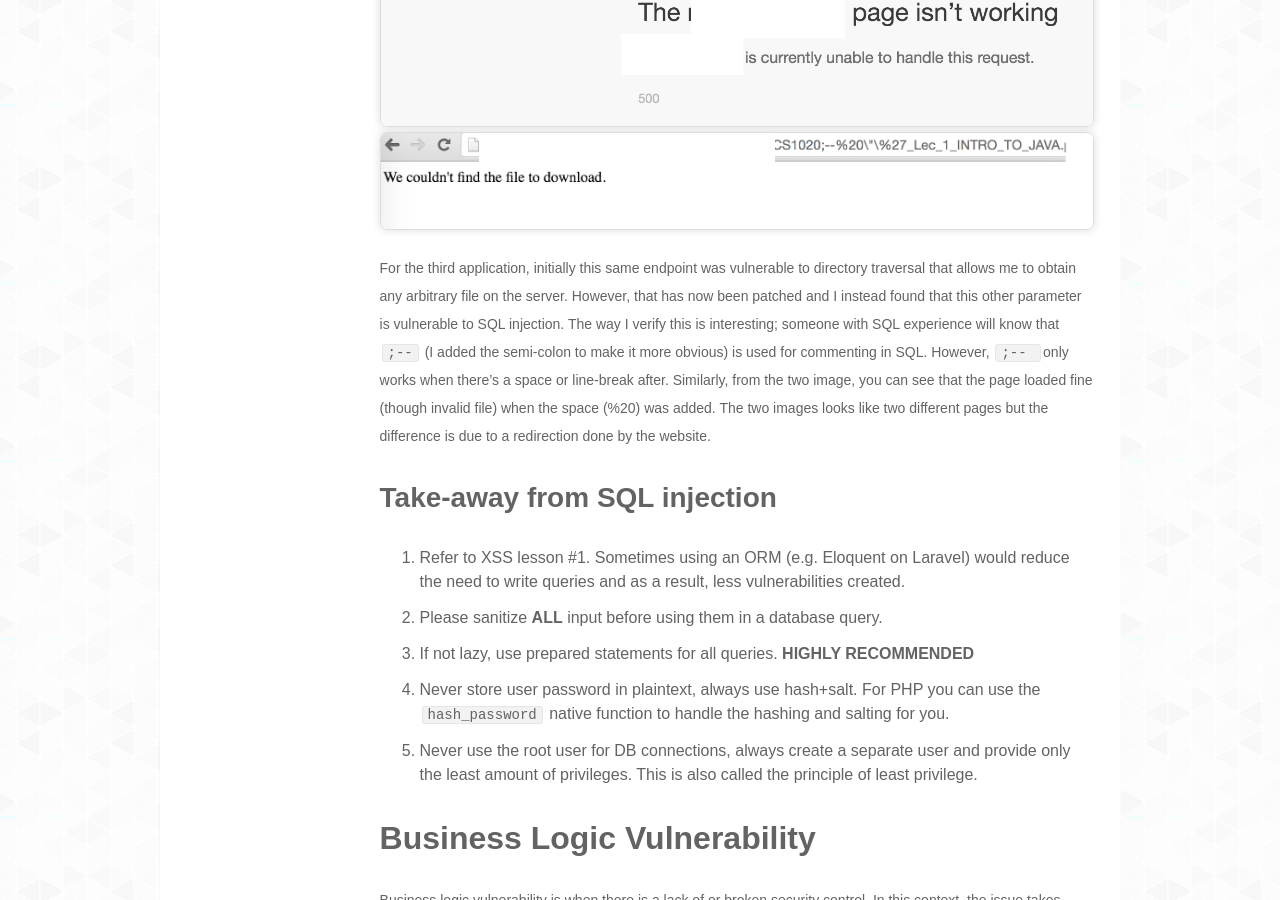
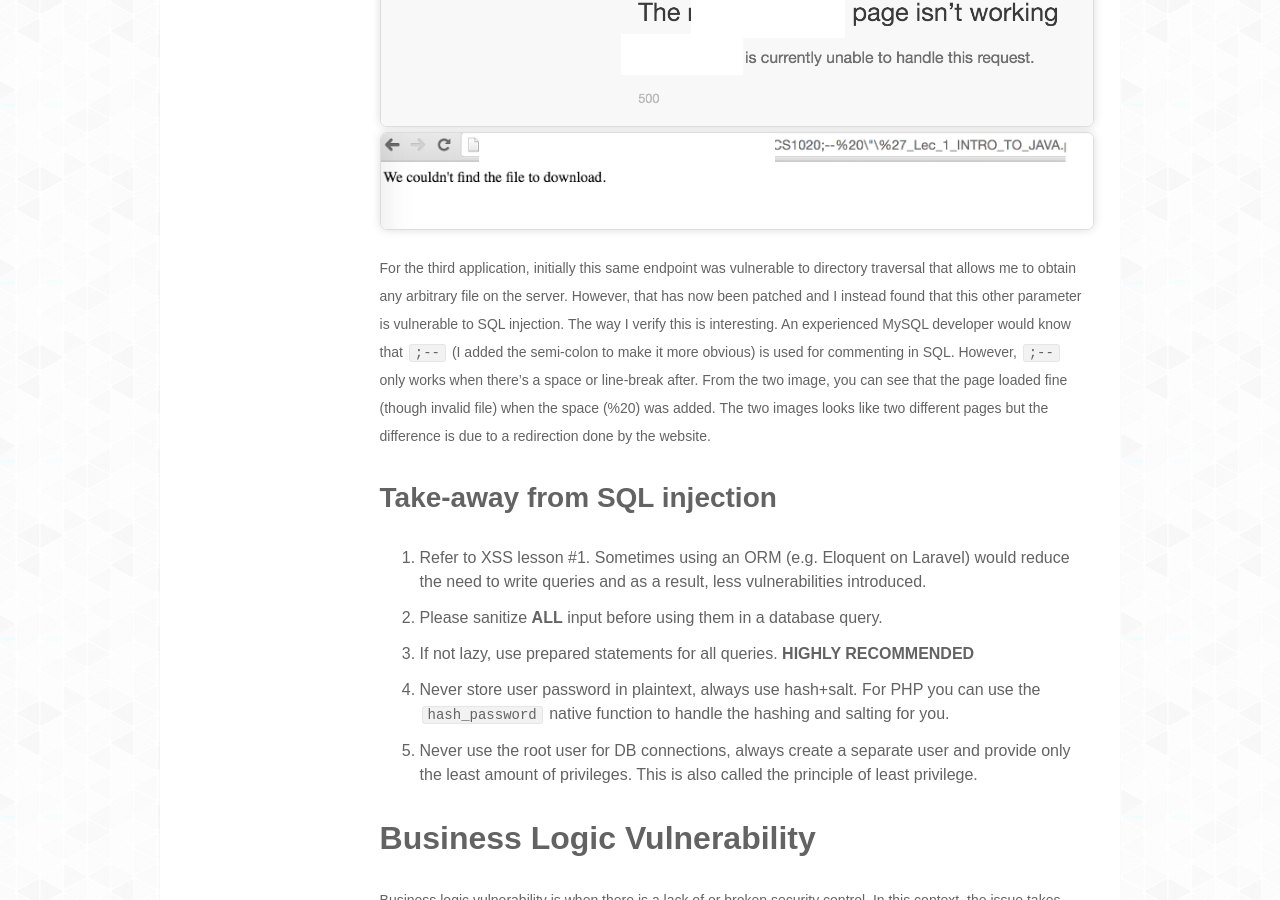
Before and after one commit to quanyang/quanyang.github.io, a Jekyll site: the page built from _posts/blog/2016-04-22-defense-of-the-applications.md, in a window 1280 px wide and 900 px high, scrolled down 4182 px. Built offline with Jekyll 4.4.1, drawn with Linux system fonts in a browser that asks for light colours; nearby versions of some CDN libraries; comment, search, counter and statistics services are not loaded; some of the changed text lies outside the part shown.

Commit message:
Updating post again

````diff
--- a/_posts/blog/2016-04-22-defense-of-the-applications.md
+++ b/_posts/blog/2016-04-22-defense-of-the-applications.md
@@ -59,10 +59,10 @@
 ![](/resources/images/dota/SQL3.png)
 ![](/resources/images/dota/SQL3.5.png)
 
-For the third application, initially this same endpoint was vulnerable to directory traversal that allows me to obtain any arbitrary file on the server. However, that has now been patched and I instead found that this other parameter is vulnerable to SQL injection. The way I verify this is interesting; someone with SQL experience will know that `;--` (I added the semi-colon to make it more obvious) is used for commenting in SQL. However, `;-- ` only works when there's a space or line-break after. Similarly, from the two image, you can see that the page loaded fine (though invalid file) when the space (%20) was added. The two images looks like two different pages but the difference is due to a redirection done by the website.
+For the third application, initially this same endpoint was vulnerable to directory traversal that allows me to obtain any arbitrary file on the server. However, that has now been patched and I instead found that this other parameter is vulnerable to SQL injection. The way I verify this is interesting. An experienced MySQL developer would know that `;--` (I added the semi-colon to make it more obvious) is used for commenting in SQL. However, `;-- ` only works when there's a space or line-break after. From the two image, you can see that the page loaded fine (though invalid file) when the space (%20) was added. The two images looks like two different pages but the difference is due to a redirection done by the website.
 
 ## Take-away from SQL injection
-1. Refer to XSS lesson #1. Sometimes using an ORM (e.g. Eloquent on Laravel) would reduce the need to write queries and as a result, less vulnerabilities created.
+1. Refer to XSS lesson #1. Sometimes using an ORM (e.g. Eloquent on Laravel) would reduce the need to write queries and as a result, less vulnerabilities introduced.
 2. Please sanitize **ALL** input before using them in a database query.
 3. If not lazy, use prepared statements for all queries. **HIGHLY RECOMMENDED**
 4. Never store user password in plaintext, always use hash+salt. For PHP you can use the `hash_password` native function to handle the hashing and salting for you.
@@ -101,10 +101,9 @@
 
 Although it is commonly said not to secure a system through obscurity, what it really means is that you should not rely on obscurity as the only layer of defense. A layered defense is always better when implemented and designed properly.
 
-To hide the directory listing, one simple way is to create an `index.html` page in every directory. However, this isn't very elegant, and might irk some people. To solve it with a more elegant approach, you can modify the webserver configuration.
+To hide the directory listing, one simple way is to create an `index.html` page in every directory. However, this isn't very elegant and might irk some people. To solve it more elegantly, you could modify the webserver configuration.
 
-For Apache:
-Instead of the following:
+For Apache, instead of the following:
 {% highlight html linenos%}
 <Directory /var/www/>
         Options Indexes FollowSymLinks
@@ -121,7 +120,7 @@
 </Directory>
 {% endhighlight %}
 
-Another way is to enter this in an `.htaccess` file inside the directory you want to disable listing for:
+Another way is to insert the following into an `.htaccess` file inside the directory you would like to disable listing for:
 
 ```
 Options -Indexes
@@ -195,7 +194,7 @@
 </html>
 {% endhighlight %}
 
-What they should have done was to make a function call to `die()` after the redirection, or to encapsulate the entire else logic into an else conditional.
+What they should have done was to make a function call to `die()` after the redirection or to encapsulate the entire else logic into an else conditional.
 
 {% highlight php linenos %}
 <?php
@@ -300,7 +299,7 @@
 ?>
 {% endhighlight %}
 
-Tada! Now we have the database password. What do we look for next? Secret tokens for FaceBook!
+Tada! Now we have the database password. What do we look for next? Secret tokens for Facebook!
 {% highlight php linenos %}
 → cat loginFB.php
 <?php
````
Also changed, not shown: other parts of _posts/blog/2016-04-22-defense-of-the-applications.md (+5 -5 lines).
